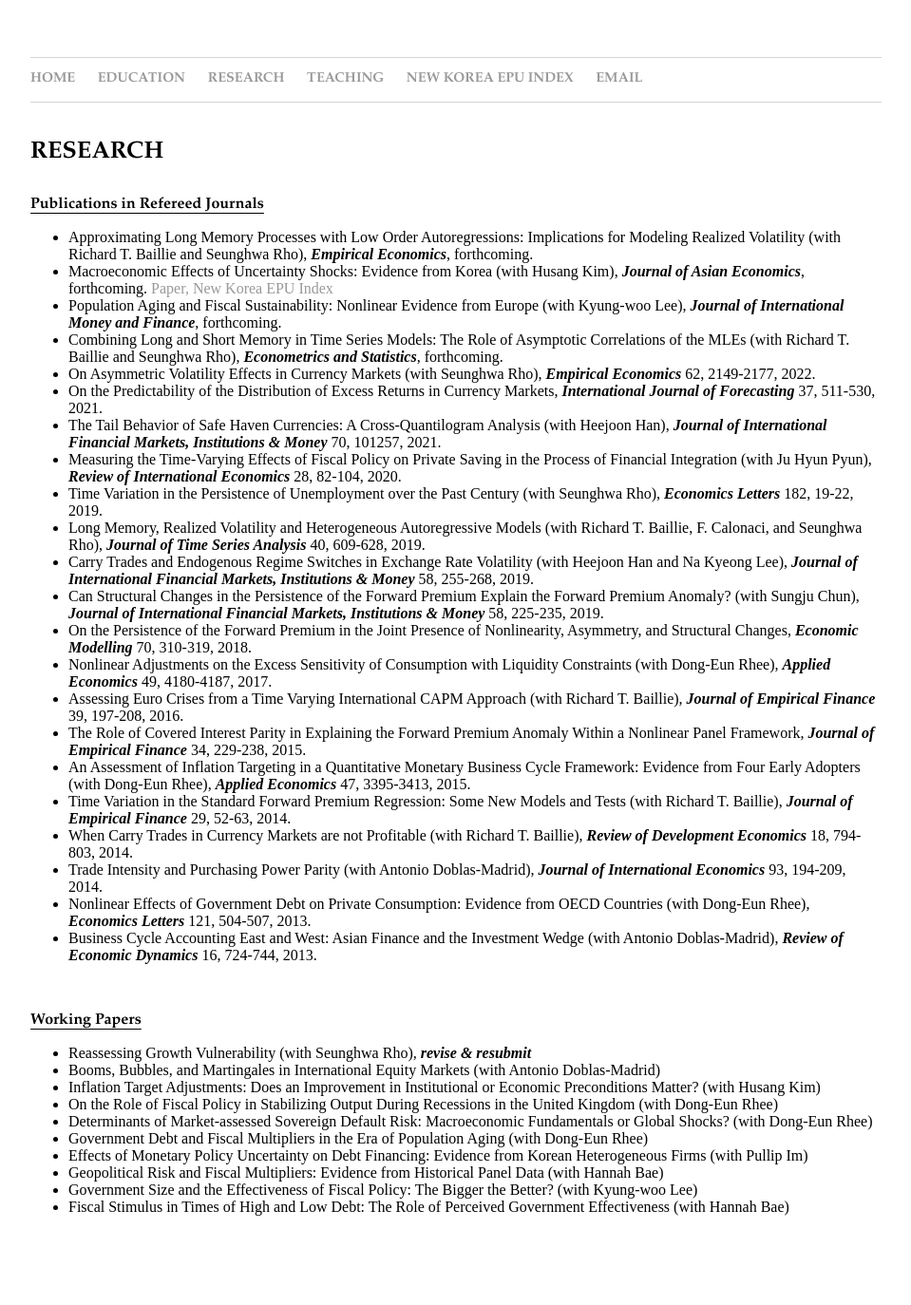
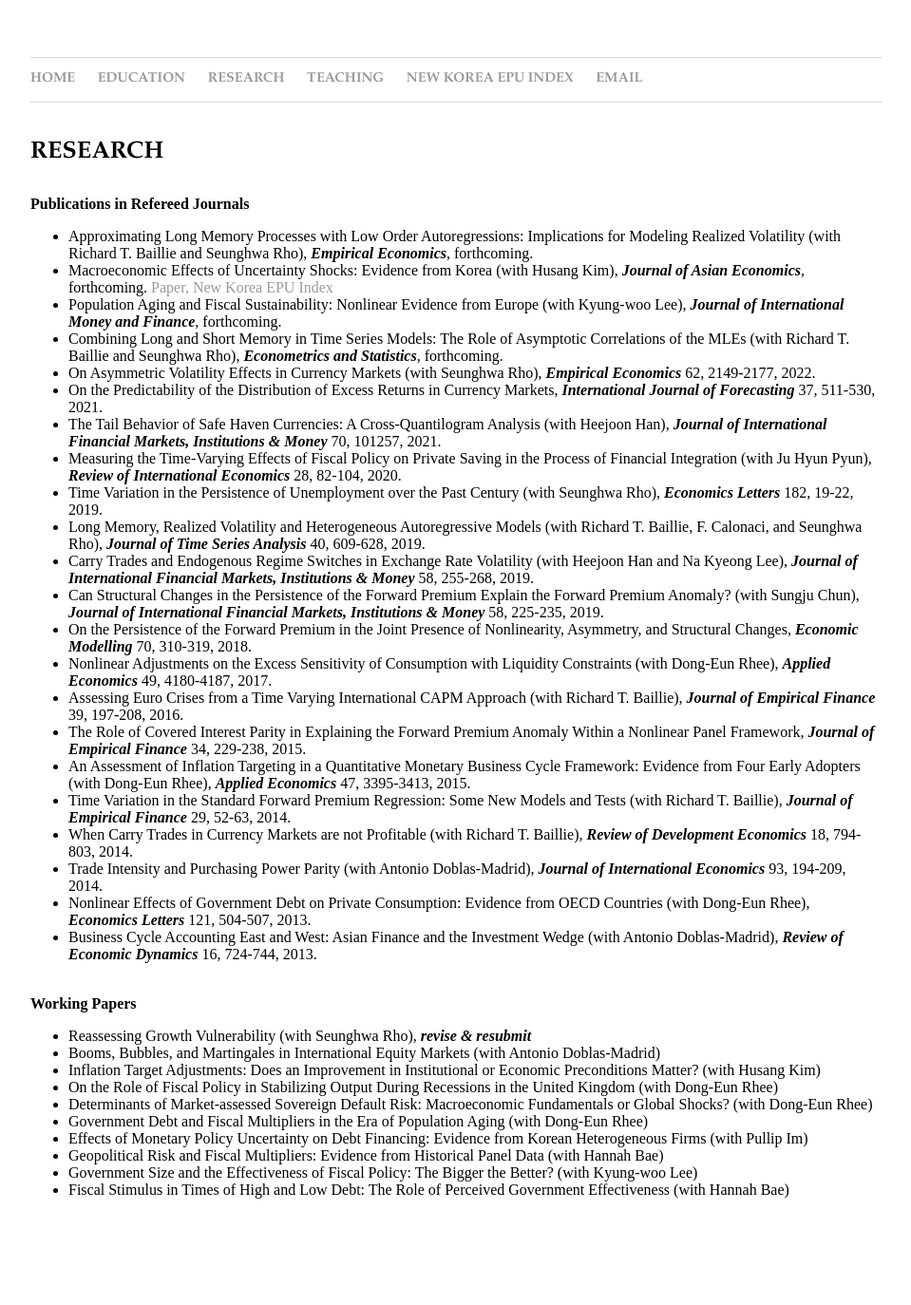
Before and after one commit to dooyeoncho/dooyeoncho.github.io, a Jekyll site: the page built from pages/research.html, in a window 1280 px wide. Shown: the whole page at 95% size, without its empty margins (160-1119 px from the left). Built offline with Jekyll 4.4.1, drawn with Linux system fonts in a browser that asks for light colours.

Commit message:
Update research.html

```diff
--- a/pages/research.html
+++ b/pages/research.html
@@ -12,7 +12,7 @@ title: Dooyeon Cho - Research
 <h1 class="headerstyle">Research</h1>
 </div>
 
-<div><p style="text-decoration: underline; text-underline-position:under;"><b>Publications in Refereed Journals</b></p></div>
+<div><b>Publications in Refereed Journals</b></div>
 		<div><ul>
 			<li>Approximating Long Memory Processes with Low Order Autoregressions: Implications for Modeling Realized Volatility (with Richard T. Baillie and Seunghwa Rho), <em property="italic"><b>Empirical Economics</b></em>, forthcoming.</li>
 			<li>Macroeconomic Effects of Uncertainty Shocks: Evidence from Korea (with Husang Kim), <em property="italic"><b>Journal of Asian Economics</b></em>, forthcoming. <a href="https://www.sciencedirect.com/science/article/pii/S1049007822001270">Paper,</a> <a href="https://dooyeoncho.github.io/pages/new_korea_epu_index.html">New Korea EPU Index</a></li>
@@ -39,7 +39,7 @@ title: Dooyeon Cho - Research
 		</ul>
 		</div>&nbsp;
 
-<div> <p style="text-decoration: underline; text-underline-position:under;"><b>Working Papers</b></p>
+<div><b>Working Papers</b>
 	<ul>
 		<li>Reassessing Growth Vulnerability (with Seunghwa Rho), <em property="italic"><b>revise & resubmit</b></em></li>
 		<li>Booms, Bubbles, and Martingales in International Equity Markets (with Antonio Doblas-Madrid)</li>
```
